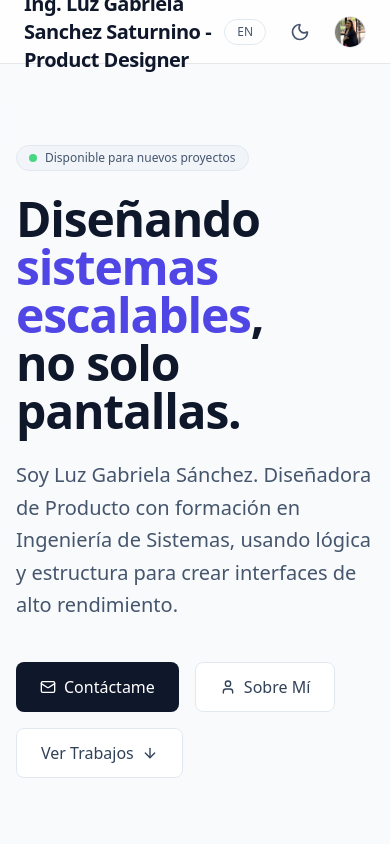
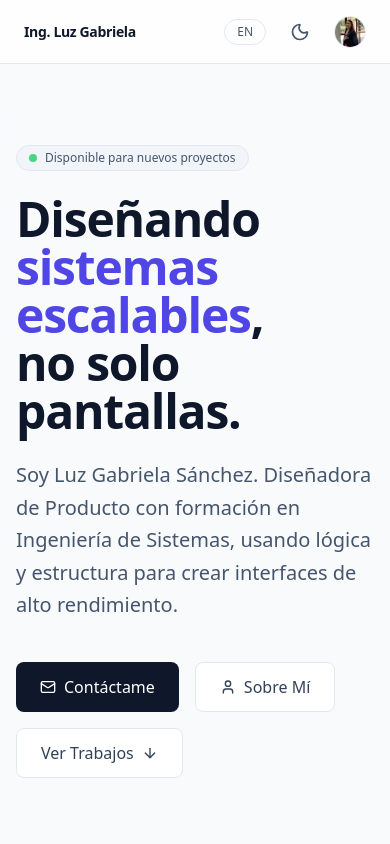
Before and after one commit to chowanza/LuzPortfolio, a Next.js app: page / in a window 390 px wide. Shown: the top 844 px of the page. Built offline with nearby package versions, Linux system fonts and the light colour scheme.

Commit message:
Listo por ahora ahora si

```diff
--- a/components/navbar.tsx
+++ b/components/navbar.tsx
@@ -8,8 +8,9 @@ import { LanguageToggle } from "@/components/ui/LanguageToggle";
 export function Navbar() {
     return (
         <nav className="h-16 bg-white/80 dark:bg-slate-900/80 backdrop-blur-md border-b border-gray-200 dark:border-slate-800 flex items-center justify-between px-6 sticky top-0 z-50 transition-colors">
-            <Link href="/" className="font-bold text-xl tracking-tight text-slate-900 dark:text-slate-100">
-                Ing. Luz Gabriela Sanchez Saturnino - Product Designer
+            <Link href="/" className="font-bold text-sm md:text-xl tracking-tight text-slate-900 dark:text-slate-100 truncate max-w-[200px] md:max-w-none">
+                <span className="md:hidden">Ing. Luz Gabriela</span>
+                <span className="hidden md:inline">Ing. Luz Gabriela Sanchez Saturnino - Product Designer</span>
             </Link>
 
             <div className="flex items-center gap-4">
```
